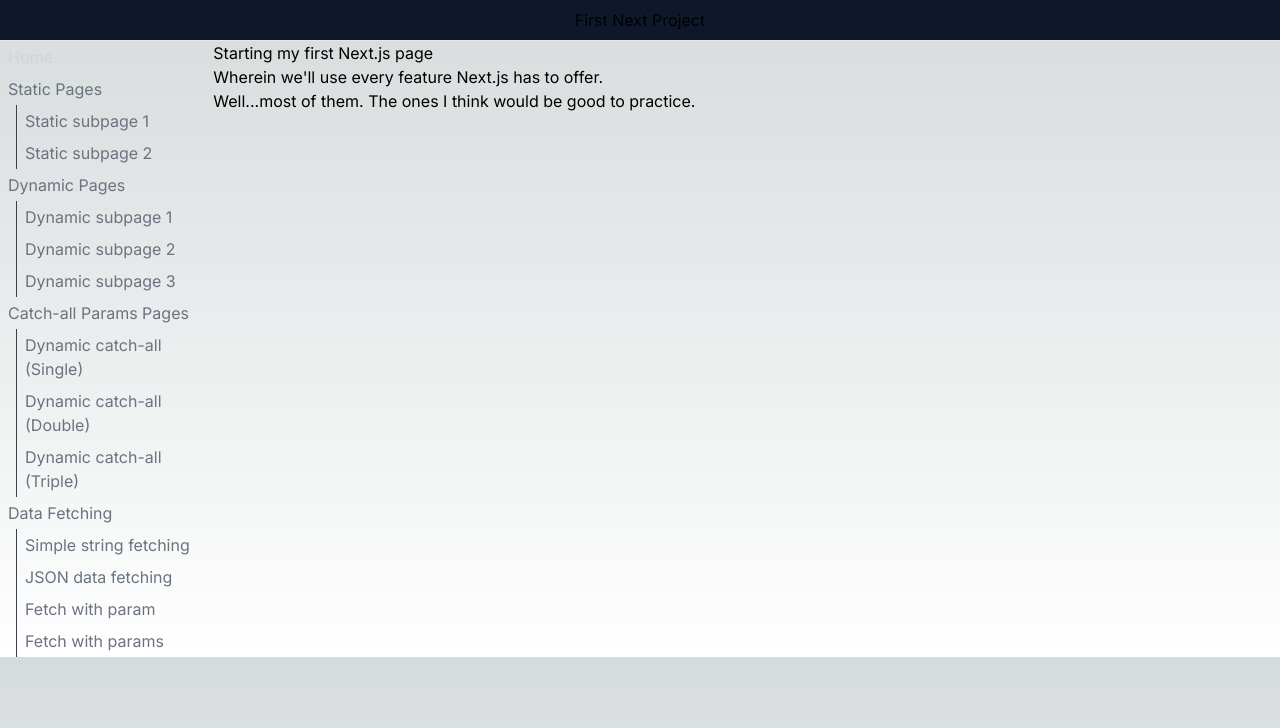
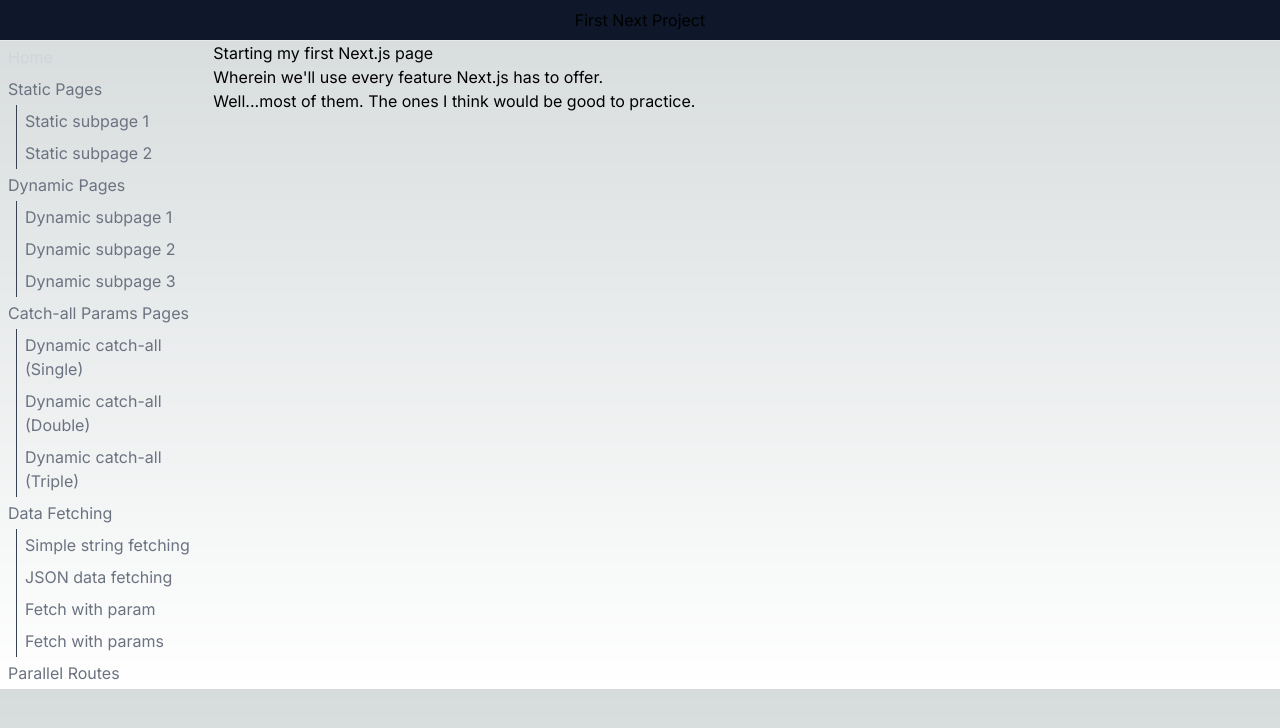
Before and after one commit to eslevy17/first-next-app, a Next.js app: page / in a window 1280 px wide. Shown: the top 728 px of the page. Built offline with nearby package versions, Linux system fonts and the light colour scheme.

Commit message:
Added basic parallel routing page

```diff
--- /dev/null
+++ b/app/(pages)/parallels/@left/page.tsx
@@ -0,0 +1,7 @@
+export default function Page() {
+    return (
+        <div>
+            <p>Left-side parallel</p>
+        </div>
+    )
+}
--- /dev/null
+++ b/app/(pages)/parallels/@right/page.tsx
@@ -0,0 +1,7 @@
+export default function Page() {
+    return (
+        <div>
+            <p>Right-side parallel</p>
+        </div>
+    )
+}
--- /dev/null
+++ b/app/(pages)/parallels/layout.tsx
@@ -0,0 +1,22 @@
+type parallelsProps = {
+    children: React.ReactNode,
+    left: React.ReactNode,
+    right: React.ReactNode
+}
+
+export default function Layout({
+    children,
+    left,
+    right
+}: parallelsProps) {
+    return (
+        <div>
+            {children}
+
+            <div className={'flex w-96 justify-between'}>
+                {left}
+                {right}
+            </div>
+        </div>
+    )
+}
--- /dev/null
+++ b/app/(pages)/parallels/page.tsx
@@ -0,0 +1,7 @@
+export default function Page() {
+    return (
+        <div>
+            <p>Parallel Routes</p>
+        </div>
+    )
+}
--- a/app/_components/layout/SideBar.tsx
+++ b/app/_components/layout/SideBar.tsx
@@ -97,6 +97,11 @@ export function SideBar() {
                     link: '/data/12/13/14/15'
                 },
             ]
+        },
+        {
+            text: 'Parallel Routes',
+            link: '/parallels',
+            subItems: []
         }
     ]
 
```
